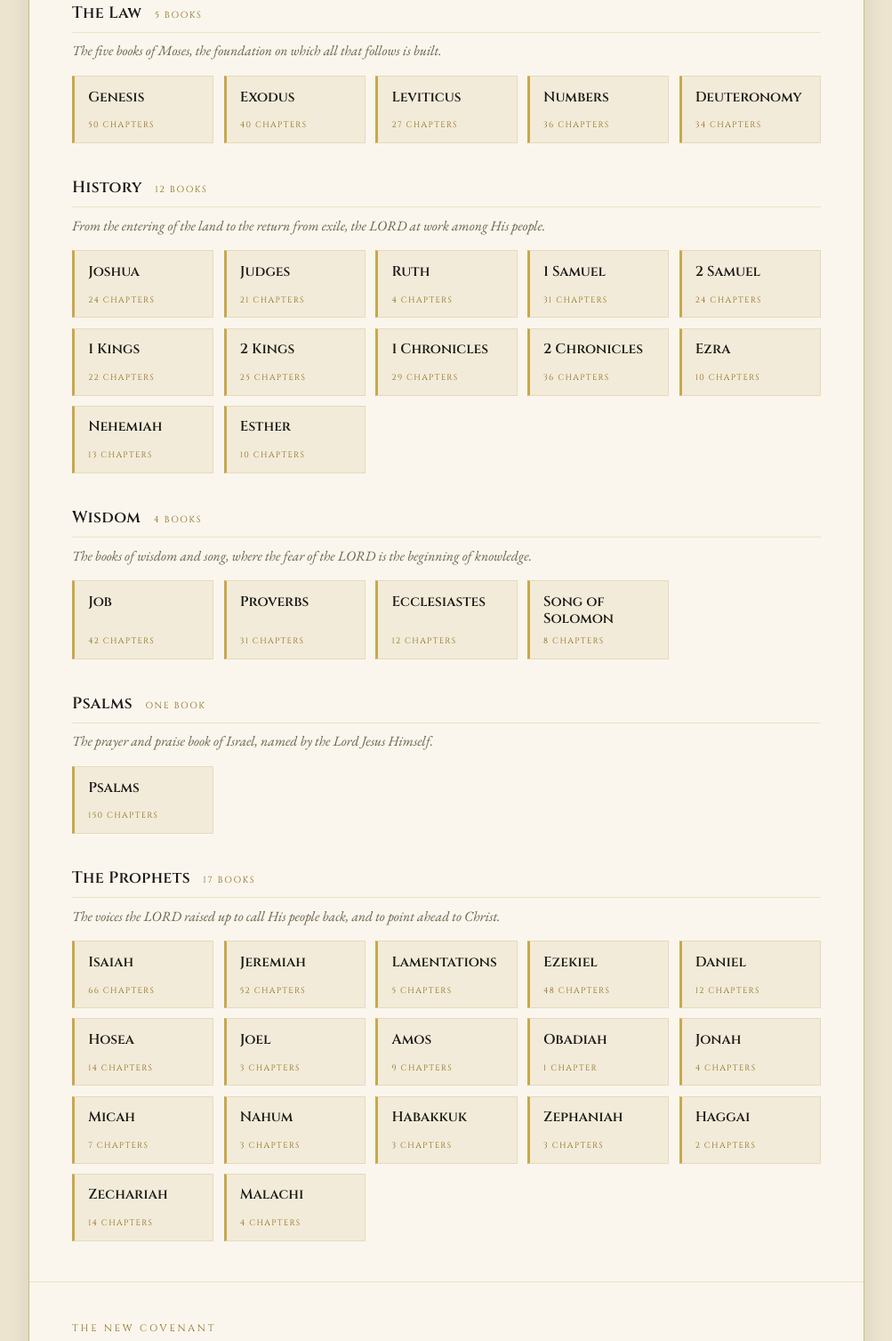
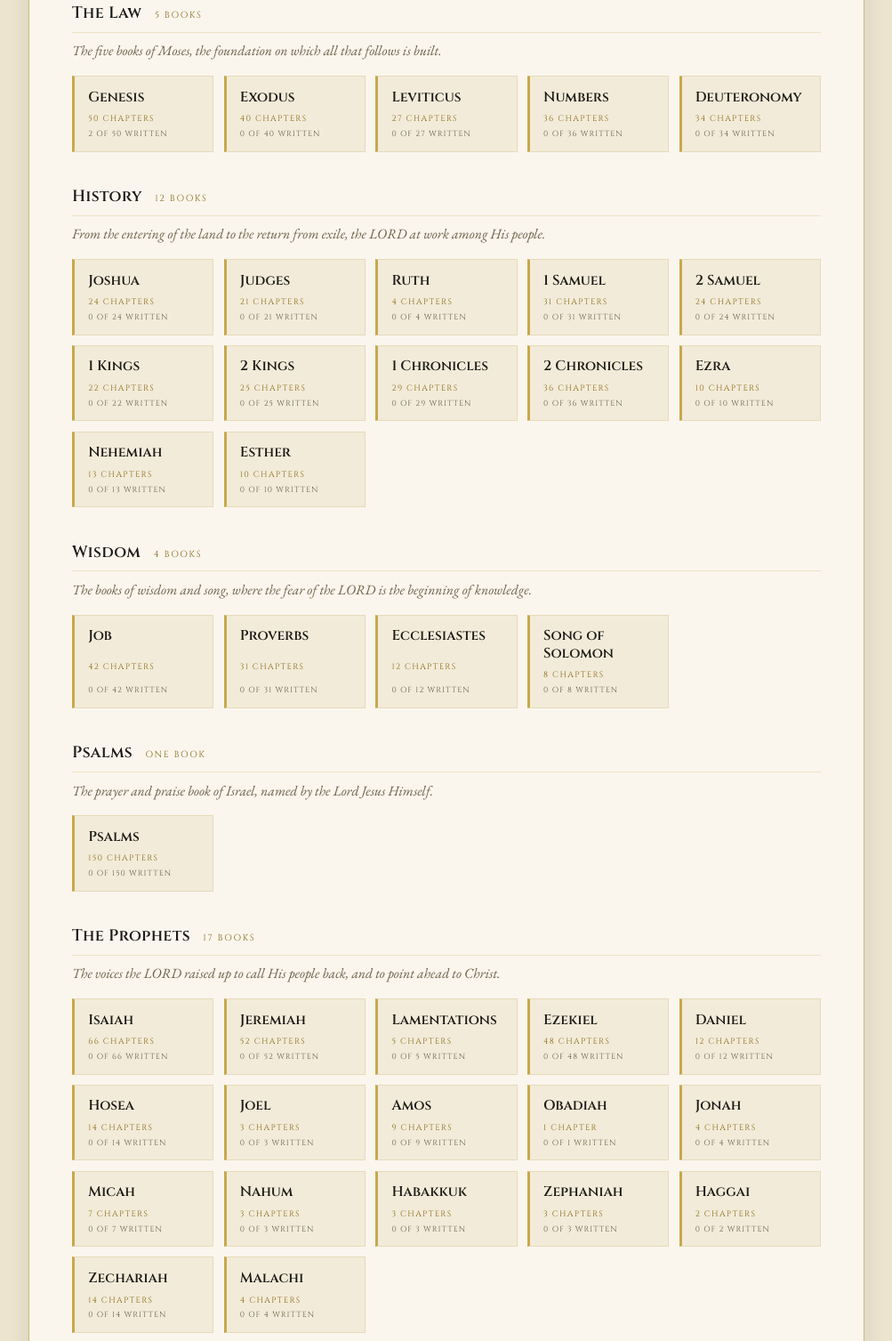
Before and after one commit to aosjay13/DiscipleJTMay, a plain HTML site: page Through the Word.html in a window 1280 px wide. Shown: the part 1769-3276 px from the top of the page at 89% size, without its empty margins (138-1141 px from the left). Drawn offline with nearby package versions, Linux system fonts and the light colour scheme.

Commit message:
Show how many chapters of each book are written.
The Through the Word index gave only a chapter total, so a reader had no way to
see that most books are still untouched. Each book card now carries a finished
count against its total.

🤖 Generated with Codebuff
Co-Authored-By: Codebuff <noreply@codebuff.com>

```diff
--- a/Through the Word.html
+++ b/Through the Word.html
@@ -223,6 +223,10 @@
     color: var(--ink); line-height: 1.25; transition: color 0.18s;
   }
   .book-card:hover .book-name { color: var(--crimson); }
+  .book-card .book-progress {
+    margin-top: 0.3rem; font-family: 'Cinzel', serif; font-size: 0.55rem;
+    letter-spacing: 0.12em; text-transform: uppercase; color: var(--ink-soft);
+  }
   .book-card .book-meta {
     margin-top: 0.5rem; font-family: 'Cinzel', serif; font-size: 0.58rem;
     letter-spacing: 0.14em; text-transform: uppercase; color: var(--gold);
@@ -539,22 +543,27 @@
         <a class="book-card" href="./Through%20the%20Word%20-%20Genesis.html">
           <span class="book-name">Genesis</span>
           <span class="book-meta">50 Chapters</span>
+          <span class="book-progress">2 of 50 written</span>
         </a>
         <a class="book-card" href="./Through%20the%20Word%20-%20Exodus.html">
           <span class="book-name">Exodus</span>
           <span class="book-meta">40 Chapters</span>
+          <span class="book-progress">0 of 40 written</span>
         </a>
         <a class="book-card" href="./Through%20the%20Word%20-%20Leviticus.html">
           <span class="book-name">Leviticus</span>
           <span class="book-meta">27 Chapters</span>
+          <span class="book-progress">0 of 27 written</span>
         </a>
         <a class="book-card" href="./Through%20the%20Word%20-%20Numbers.html">
           <span class="book-name">Numbers</span>
           <span class="book-meta">36 Chapters</span>
+          <span class="book-progress">0 of 36 written</span>
         </a>
         <a class="book-card" href="./Through%20the%20Word%20-%20Deuteronomy.html">
           <span class="book-name">Deuteronomy</span>
           <span class="book-meta">34 Chapters</span>
+          <span class="book-progress">0 of 34 written</span>
         </a>
       </div>
     </div>
@@ -566,50 +575,62 @@
         <a class="book-card" href="./Through%20the%20Word%20-%20Joshua.html">
           <span class="book-name">Joshua</span>
           <span class="book-meta">24 Chapters</span>
+          <span class="book-progress">0 of 24 written</span>
         </a>
         <a class="book-card" href="./Through%20the%20Word%20-%20Judges.html">
           <span class="book-name">Judges</span>
           <span class="book-meta">21 Chapters</span>
+          <span class="book-progress">0 of 21 written</span>
         </a>
         <a class="book-card" href="./Through%20the%20Word%20-%20Ruth.html">
           <span class="book-name">Ruth</span>
           <span class="book-meta">4 Chapters</span>
+          <span class="book-progress">0 of 4 written</span>
         </a>
         <a class="book-card" href="./Through%20the%20Word%20-%201%20Samuel.html">
           <span class="book-name">1 Samuel</span>
           <span class="book-meta">31 Chapters</span>
+          <span class="book-progress">0 of 31 written</span>
         </a>
         <a class="book-card" href="./Through%20the%20Word%20-%202%20Samuel.html">
           <span class="book-name">2 Samuel</span>
           <span class="book-meta">24 Chapters</span>
+          <span class="book-progress">0 of 24 written</span>
         </a>
         <a class="book-card" href="./Through%20the%20Word%20-%201%20Kings.html">
           <span class="book-name">1 Kings</span>
           <span class="book-meta">22 Chapters</span>
+          <span class="book-progress">0 of 22 written</span>
         </a>
         <a class="book-card" href="./Through%20the%20Word%20-%202%20Kings.html">
           <span class="book-name">2 Kings</span>
           <span class="book-meta">25 Chapters</span>
+          <span class="book-progress">0 of 25 written</span>
         </a>
         <a class="book-card" href="./Through%20the%20Word%20-%201%20Chronicles.html">
           <span class="book-name">1 Chronicles</span>
           <span class="book-meta">29 Chapters</span>
+          <span class="book-progress">0 of 29 written</span>
         </a>
         <a class="book-card" href="./Through%20the%20Word%20-%202%20Chronicles.html">
           <span class="book-name">2 Chronicles</span>
           <span class="book-meta">36 Chapters</span>
+          <span class="book-progress">0 of 36 written</span>
         </a>
         <a class="book-card" href="./Through%20the%20Word%20-%20Ezra.html">
           <span class="book-name">Ezra</span>
           <span class="book-meta">10 Chapters</span>
+          <span class="book-progress">0 of 10 written</span>
         </a>
         <a class="book-card" href="./Through%20the%20Word%20-%20Nehemiah.html">
           <span class="book-name">Nehemiah</span>
           <span class="book-meta">13 Chapters</span>
+          <span class="book-progress">0 of 13 written</span>
         </a>
         <a class="book-card" href="./Through%20the%20Word%20-%20Esther.html">
           <span class="book-name">Esther</span>
           <span class="book-meta">10 Chapters</span>
+          <span class="book-progress">0 of 10 written</span>
         </a>
       </div>
     </div>
@@ -621,18 +642,22 @@
         <a class="book-card" href="./Through%20the%20Word%20-%20Job.html">
           <span class="book-name">Job</span>
           <span class="book-meta">42 Chapters</span>
+          <span class="book-progress">0 of 42 written</span>
         </a>
         <a class="book-card" href="./Through%20the%20Word%20-%20Proverbs.html">
           <span class="book-name">Proverbs</span>
           <span class="book-meta">31 Chapters</span>
+          <span class="book-progress">0 of 31 written</span>
         </a>
         <a class="book-card" href="./Through%20the%20Word%20-%20Ecclesiastes.html">
           <span class="book-name">Ecclesiastes</span>
           <span class="book-meta">12 Chapters</span>
+          <span class="book-progress">0 of 12 written</span>
         </a>
         <a class="book-card" href="./Through%20the%20Word%20-%20Song%20of%20Solomon.html">
           <span class="book-name">Song of Solomon</span>
           <span class="book-meta">8 Chapters</span>
+          <span class="book-progress">0 of 8 written</span>
         </a>
       </div>
     </div>
@@ -644,6 +669,7 @@
         <a class="book-card" href="./Through%20the%20Word%20-%20Psalms.html">
           <span class="book-name">Psalms</span>
           <span class="book-meta">150 Chapters</span>
+          <span class="book-progress">0 of 150 written</span>
         </a>
       </div>
     </div>
@@ -655,70 +681,87 @@
         <a class="book-card" href="./Through%20the%20Word%20-%20Isaiah.html">
           <span class="book-name">Isaiah</span>
           <span class="book-meta">66 Chapters</span>
+          <span class="book-progress">0 of 66 written</span>
         </a>
         <a class="book-card" href="./Through%20the%20Word%20-%20Jeremiah.html">
           <span class="book-name">Jeremiah</span>
           <span class="book-meta">52 Chapters</span>
+          <span class="book-progress">0 of 52 written</span>
         </a>
         <a class="book-card" href="./Through%20the%20Word%20-%20Lamentations.html">
           <span class="book-name">Lamentations</span>
           <span class="book-meta">5 Chapters</span>
+          <span class="book-progress">0 of 5 written</span>
         </a>
         <a class="book-card" href="./Through%20the%20Word%20-%20Ezekiel.html">
           <span class="book-name">Ezekiel</span>
           <span class="book-meta">48 Chapters</span>
+          <span class="book-progress">0 of 48 written</span>
         </a>
         <a class="book-card" href="./Through%20the%20Word%20-%20Daniel.html">
           <span class="book-name">Daniel</span>
           <span class="book-meta">12 Chapters</span>
+          <span class="book-progress">0 of 12 written</span>
         </a>
         <a class="book-card" href="./Through%20the%20Word%20-%20Hosea.html">
           <span class="book-name">Hosea</span>
           <span class="book-meta">14 Chapters</span>
+          <span class="book-progress">0 of 14 written</span>
         </a>
         <a class="book-card" href="./Through%20the%20Word%20-%20Joel.html">
           <span class="book-name">Joel</span>
           <span class="book-meta">3 Chapters</span>
+          <span class="book-progress">0 of 3 written</span>
         </a>
         <a class="book-card" href="./Through%20the%20Word%20-%20Amos.html">
           <span class="book-name">Amos</span>
           <span class="book-meta">9 Chapters</span>
+          <span class="book-progress">0 of 9 written</span>
         </a>
         <a class="book-card" href="./Through%20the%20Word%20-%20Obadiah.html">
           <span class="book-name">Obadiah</span>
           <span class="book-meta">1 Chapter</span>
+          <span class="book-progress">0 of 1 written</span>
         </a>
         <a class="book-card" href="./Through%20the%20Word%20-%20Jonah.html">
           <span class="book-name">Jonah</span>
           <span class="book-meta">4 Chapters</span>
+          <span class="book-progress">0 of 4 written</span>
         </a>
         <a class="book-card" href="./Through%20the%20Word%20-%20Micah.html">
           <span class="book-name">Micah</span>
           <span class="book-meta">7 Chapters</span>
+          <span class="book-progress">0 of 7 written</span>
         </a>
         <a class="book-card" href="./Through%20the%20Word%20-%20Nahum.html">
           <span class="book-name">Nahum</span>
           <span class="book-meta">3 Chapters</span>
+          <span class="book-progress">0 of 3 written</span>
         </a>
         <a class="book-card" href="./Through%20the%20Word%20-%20Habakkuk.html">
           <span class="book-name">Habakkuk</span>
           <span class="book-meta">3 Chapters</span>
+          <span class="book-progress">0 of 3 written</span>
         </a>
         <a class="book-card" href="./Through%20the%20Word%20-%20Zephaniah.html">
           <span class="book-name">Zephaniah</span>
           <span class="book-meta">3 Chapters</span>
+          <span class="book-progress">0 of 3 written</span>
         </a>
         <a class="book-card" href="./Through%20the%20Word%20-%20Haggai.html">
           <span class="book-name">Haggai</span>
           <span class="book-meta">2 Chapters</span>
+          <span class="book-progress">0 of 2 written</span>
         </a>
         <a class="book-card" href="./Through%20the%20Word%20-%20Zechariah.html">
           <span class="book-name">Zechariah</span>
           <span class="book-meta">14 Chapters</span>
+          <span class="book-progress">0 of 14 written</span>
         </a>
         <a class="book-card" href="./Through%20the%20Word%20-%20Malachi.html">
           <span class="book-name">Malachi</span>
           <span class="book-meta">4 Chapters</span>
+          <span class="book-progress">0 of 4 written</span>
         </a>
       </div>
     </div>
@@ -737,18 +780,22 @@
         <a class="book-card" href="./Through%20the%20Word%20-%20Matthew.html">
           <span class="book-name">Matthew</span>
           <span class="book-meta">28 Chapters</span>
+          <span class="book-progress">0 of 28 written</span>
         </a>
         <a class="book-card" href="./Through%20the%20Word%20-%20Mark.html">
           <span class="book-name">Mark</span>
           <span class="book-meta">16 Chapters</span>
+          <span class="book-progress">0 of 16 written</span>
         </a>
         <a class="book-card" href="./Through%20the%20Word%20-%20Luke.html">
           <span class="book-name">Luke</span>
           <span class="book-meta">24 Chapters</span>
+          <span class="book-progress">0 of 24 written</span>
         </a>
         <a class="book-card" href="./Through%20the%20Word%20-%20John.html">
           <span class="book-name">John</span>
           <span class="book-meta">21 Chapters</span>
+          <span class="book-progress">0 of 21 written</span>
         </a>
       </div>
     </div>
@@ -760,6 +807,7 @@
         <a class="book-card" href="./Through%20the%20Word%20-%20Acts.html">
           <span class="book-name">Acts</span>
           <span class="book-meta">28 Chapters</span>
+          <span class="book-progress">0 of 28 written</span>
         </a>
       </div>
     </div>
@@ -771,86 +819,107 @@
         <a class="book-card" href="./Through%20the%20Word%20-%20Romans.html">
           <span class="book-name">Romans</span>
           <span class="book-meta">16 Chapters</span>
+          <span class="book-progress">0 of 16 written</span>
         </a>
         <a class="book-card" href="./Through%20the%20Word%20-%201%20Corinthians.html">
           <span class="book-name">1 Corinthians</span>
           <span class="book-meta">16 Chapters</span>
+          <span class="book-progress">0 of 16 written</span>
         </a>
         <a class="book-card" href="./Through%20the%20Word%20-%202%20Corinthians.html">
           <span class="book-name">2 Corinthians</span>
           <span class="book-meta">13 Chapters</span>
+          <span class="book-progress">0 of 13 written</span>
         </a>
         <a class="book-card" href="./Through%20the%20Word%20-%20Galatians.html">
           <span class="book-name">Galatians</span>
           <span class="book-meta">6 Chapters</span>
+          <span class="book-progress">0 of 6 written</span>
         </a>
         <a class="book-card" href="./Through%20the%20Word%20-%20Ephesians.html">
           <span class="book-name">Ephesians</span>
           <span class="book-meta">6 Chapters</span>
+          <span class="book-progress">0 of 6 written</span>
         </a>
         <a class="book-card" href="./Through%20the%20Word%20-%20Philippians.html">
           <span class="book-name">Philippians</span>
           <span class="book-meta">4 Chapters</span>
+          <span class="book-progress">0 of 4 written</span>
         </a>
         <a class="book-card" href="./Through%20the%20Word%20-%20Colossians.html">
           <span class="book-name">Colossians</span>
           <span class="book-meta">4 Chapters</span>
+          <span class="book-progress">0 of 4 written</span>
         </a>
         <a class="book-card" href="./Through%20the%20Word%20-%201%20Thessalonians.html">
           <span class="book-name">1 Thessalonians</span>
           <span class="book-meta">5 Chapters</span>
+          <span class="book-progress">0 of 5 written</span>
         </a>
         <a class="book-card" href="./Through%20the%20Word%20-%202%20Thessalonians.html">
           <span class="book-name">2 Thessalonians</span>
           <span class="book-meta">3 Chapters</span>
+          <span class="book-progress">0 of 3 written</span>
         </a>
         <a class="book-card" href="./Through%20the%20Word%20-%201%20Timothy.html">
           <span class="book-name">1 Timothy</span>
           <span class="book-meta">6 Chapters</span>
+          <span class="book-progress">0 of 6 written</span>
         </a>
         <a class="book-card" href="./Through%20the%20Word%20-%202%20Timothy.html">
           <span class="book-name">2 Timothy</span>
           <span class="book-meta">4 Chapters</span>
+          <span class="book-progress">0 of 4 written</span>
         </a>
         <a class="book-card" href="./Through%20the%20Word%20-%20Titus.html">
           <span class="book-name">Titus</span>
           <span class="book-meta">3 Chapters</span>
+          <span class="book-progress">0 of 3 written</span>
         </a>
         <a class="book-card" href="./Through%20the%20Word%20-%20Philemon.html">
           <span class="book-name">Philemon</span>
           <span class="book-meta">1 Chapter</span>
+          <span class="book-progress">0 of 1 written</span>
         </a>
         <a class="book-card" href="./Through%20the%20Word%20-%20Hebrews.html">
           <span class="book-name">Hebrews</span>
           <span class="book-meta">13 Chapters</span>
+          <span class="book-progress">0 of 13 written</span>
         </a>
         <a class="book-card" href="./Through%20the%20Word%20-%20James.html">
           <span class="book-name">James</span>
           <span class="book-meta">5 Chapters</span>
+          <span class="book-progress">0 of 5 written</span>
         </a>
         <a class="book-card" href="./Through%20the%20Word%20-%201%20Peter.html">
           <span class="book-name">1 Peter</span>
           <span class="book-meta">5 Chapters</span>
+          <span class="book-progress">0 of 5 written</span>
         </a>
         <a class="book-card" href="./Through%20the%20Word%20-%202%20Peter.html">
           <span class="book-name">2 Peter</span>
           <span class="book-meta">3 Chapters</span>
+          <span class="book-progress">0 of 3 written</span>
         </a>
         <a class="book-card" href="./Through%20the%20Word%20-%201%20John.html">
           <span class="book-name">1 John</span>
           <span class="book-meta">5 Chapters</span>
+          <span class="book-progress">0 of 5 written</span>
         </a>
         <a class="book-card" href="./Through%20the%20Word%20-%202%20John.html">
           <span class="book-name">2 John</span>
           <span class="book-meta">1 Chapter</span>
+          <span class="book-progress">0 of 1 written</span>
         </a>
         <a class="book-card" href="./Through%20the%20Word%20-%203%20John.html">
           <span class="book-name">3 John</span>
           <span class="book-meta">1 Chapter</span>
+          <span class="book-progress">0 of 1 written</span>
         </a>
         <a class="book-card" href="./Through%20the%20Word%20-%20Jude.html">
           <span class="book-name">Jude</span>
           <span class="book-meta">1 Chapter</span>
+          <span class="book-progress">0 of 1 written</span>
         </a>
       </div>
     </div>
@@ -862,6 +931,7 @@
         <a class="book-card" href="./Through%20the%20Word%20-%20Revelation.html">
           <span class="book-name">Revelation</span>
           <span class="book-meta">22 Chapters</span>
+          <span class="book-progress">0 of 22 written</span>
         </a>
       </div>
     </div>
```
